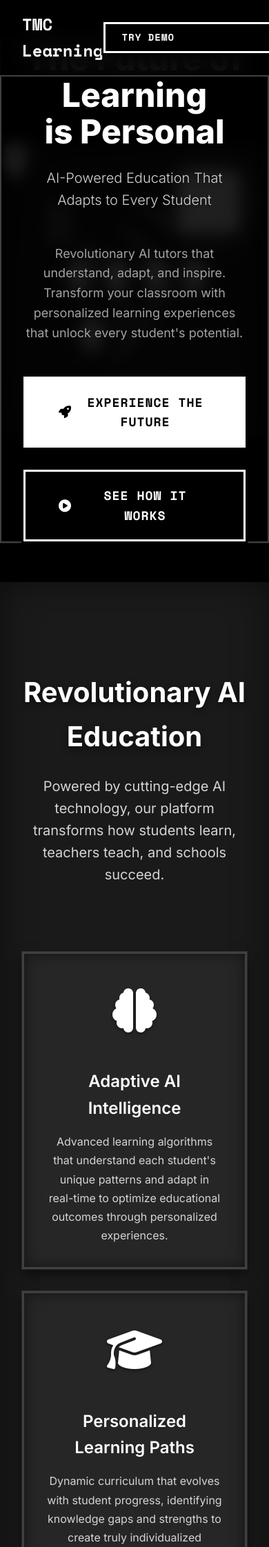
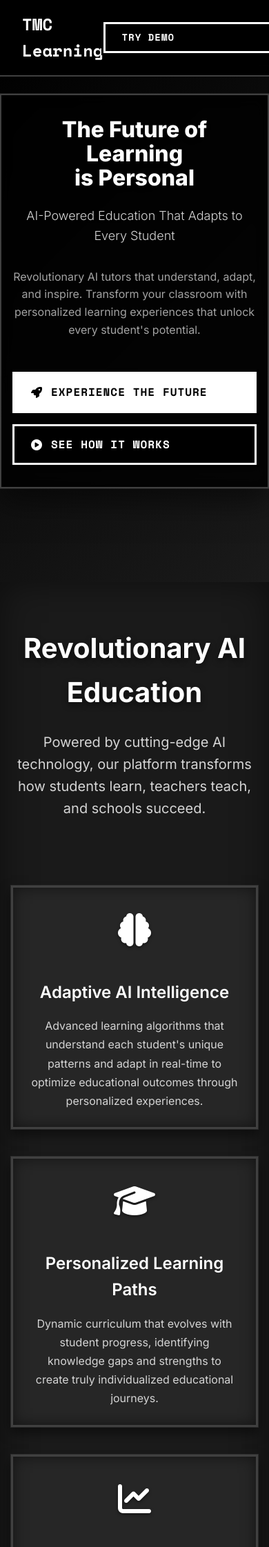
Before and after one commit to TomMcIver/AxonAI, a Flask app: page /main in a window 390 px wide. Shown: the top 2243 px of the page at 69% size. Run offline with Flask 3, Linux system fonts and the light colour scheme; some libraries are stand-ins or nearby versions.

Commit message:
Update landing page appearance and layout for better visuals and responsiveness
Remove classroom background animation from hero section, adjust gradient, change hero section background, update features grid to 6 columns, and implement responsive adjustments for various screen sizes.

Replit-Commit-Author: Agent
Replit-Commit-Session-Id: 102c8697-3209-408b-abe9-51b1171de276
Replit-Commit-Checkpoint-Type: full_checkpoint
Replit-Commit-Screenshot-Url: https://storage.googleapis.com/screenshot-production-us-central1/d2d6fef7-d0ce-47be-8996-e8ee0a9e2995/102c8697-3209-408b-abe9-51b1171de276/3gf8vVb

```diff
--- a/templates/landing.html
+++ b/templates/landing.html
@@ -44,85 +44,16 @@
             overflow-x: hidden;
         }
 
-        /* Hero Section with Classroom Animation */
+        /* Hero Section */
         .hero {
             min-height: 100vh;
             position: relative;
             display: flex;
             align-items: center;
             justify-content: center;
-            background: var(--black);
+            background: linear-gradient(135deg, var(--black) 0%, var(--gray-900) 100%);
             overflow: hidden;
         }
-
-        .classroom-scene {
-            position: absolute;
-            top: 0;
-            left: 0;
-            width: 100%;
-            height: 100%;
-            opacity: 0.6;
-            z-index: 1;
-        }
-
-        .classroom-bg {
-            position: absolute;
-            top: 50%;
-            left: 50%;
-            transform: translate(-50%, -50%);
-            width: 80%;
-            height: 60%;
-            background: linear-gradient(135deg, var(--gray-900) 0%, var(--gray-800) 100%);
-            border-radius: 0;
-            box-shadow:
-                0 0 0 2px var(--gray-700),
-                inset 0 0 50px var(--shadow-dark),
-                0 20px 40px var(--shadow-dark);
-        }
-
-        .teacher-figure {
-            position: absolute;
-            top: 20%;
-            left: 15%;
-            width: 40px;
-            height: 60px;
-            background: var(--gray-600);
-            border-radius: 0;
-            transition: all 2s ease;
-            box-shadow: 0 4px 8px var(--shadow-dark);
-        }
-
-        .student {
-            position: absolute;
-            width: 25px;
-            height: 35px;
-            background: var(--gray-700);
-            border-radius: 0;
-            transition: all 3s ease;
-            box-shadow: 0 2px 4px var(--shadow-dark);
-        }
-
-        .student.active {
-            background: var(--gray-200);
-            box-shadow:
-                0 0 20px var(--ai-glow),
-                0 2px 4px var(--shadow-dark);
-        }
-
-        .student:nth-child(3) { top: 40%; left: 25%; animation-delay: 1s; }
-        .student:nth-child(4) { top: 40%; left: 40%; animation-delay: 2s; }
-        .student:nth-child(5) { top: 40%; left: 55%; animation-delay: 3s; }
-        .student:nth-child(6) { top: 40%; left: 70%; animation-delay: 4s; }
-        .student:nth-child(7) { top: 60%; left: 30%; animation-delay: 5s; }
-        .student:nth-child(8) { top: 60%; left: 45%; animation-delay: 6s; }
-        .student:nth-child(9) { top: 60%; left: 60%; animation-delay: 7s; }
-
-        .laptop {
-            position: absolute;
-            bottom: -10px;
-            left: 50%;
-            transform: translateX(-50%);
-            width: 15px;
             height: 8px;
             background: var(--gray-600);
             border-radius: 0;
@@ -310,9 +241,21 @@
 
         .features-grid {
             display: grid;
-            grid-template-columns: repeat(auto-fit, minmax(280px, 1fr));
+            grid-template-columns: repeat(3, 1fr);
             gap: 2.5rem;
             margin-top: 4rem;
+        }
+
+        @media (max-width: 1024px) {
+            .features-grid {
+                grid-template-columns: repeat(2, 1fr);
+            }
+        }
+
+        @media (max-width: 640px) {
+            .features-grid {
+                grid-template-columns: 1fr;
+            }
         }
 
         .feature-card {
@@ -494,29 +437,93 @@
             transform: translateY(0);
         }
 
-        /* Responsive */
+        /* Responsive Design for All Devices */
         @media (max-width: 768px) {
-            .classroom-bg {
-                width: 95%;
-                height: 50%;
+            .hero-content {
+                padding: 2rem 1rem;
+            }
+
+            .hero h1 {
+                font-size: 2.5rem;
+            }
+
+            .hero-subtitle {
+                font-size: 1.25rem;
             }
 
             .cta-buttons {
                 flex-direction: column;
                 align-items: center;
+                gap: 1rem;
             }
 
             .btn {
                 min-width: 280px;
-            }
-
-            .features-grid {
-                grid-template-columns: 1fr;
-                gap: 2rem;
+                padding: 1rem 2rem;
+                font-size: 1rem;
             }
 
             .feature-card {
                 padding: 2rem;
+            }
+
+            .features {
+                padding: 4rem 1rem;
+            }
+
+            .stats-grid {
+                grid-template-columns: 1fr;
+            }
+        }
+
+        @media (max-width: 480px) {
+            .hero h1 {
+                font-size: 2rem;
+            }
+
+            .hero-subtitle {
+                font-size: 1.125rem;
+                margin-bottom: 2rem;
+            }
+
+            .hero-description {
+                font-size: 1rem;
+            }
+
+            .btn {
+                width: 100%;
+                padding: 0.875rem 1.5rem;
+            }
+
+            .feature-card {
+                padding: 1.5rem;
+            }
+
+            .feature-icon {
+                font-size: 3rem;
+            }
+        }
+
+        /* Tablet Optimization */
+        @media (min-width: 769px) and (max-width: 1024px) {
+            .hero-content {
+                max-width: 90%;
+            }
+
+            .features-container {
+                max-width: 90%;
+            }
+        }
+
+        /* Large Desktop */
+        @media (min-width: 1440px) {
+            .features-container {
+                max-width: 1400px;
+            }
+
+            .hero-content {
+                max-width: 1200px;
+                padding: 3rem;
             }
         }
     </style>
@@ -532,47 +539,8 @@
         </div>
     </nav>
 
-    <!-- Hero Section with Classroom Animation -->
+    <!-- Hero Section -->
     <section class="hero">
-        <div class="classroom-scene">
-            <div class="classroom-bg">
-                <div class="teacher-figure"></div>
-
-                <!-- Students with laptops -->
-                <div class="student">
-                    <div class="laptop"></div>
-                </div>
-                <div class="student">
-                    <div class="laptop"></div>
-                </div>
-                <div class="student">
-                    <div class="laptop"></div>
-                </div>
-                <div class="student">
-                    <div class="laptop"></div>
-                </div>
-                <div class="student">
-                    <div class="laptop"></div>
-                </div>
-                <div class="student">
-                    <div class="laptop"></div>
-                </div>
-                <div class="student">
-                    <div class="laptop"></div>
-                </div>
-
-                <!-- AI Brain -->
-                <div class="ai-brain"></div>
-
-                <!-- AI Connection Lines -->
-                <div class="ai-line" style="top: 25%; right: 25%; width: 100px; transform: rotate(30deg);"></div>
-                <div class="ai-line" style="top: 35%; right: 35%; width: 80px; transform: rotate(45deg);"></div>
-                <div class="ai-line" style="top: 45%; right: 45%; width: 120px; transform: rotate(60deg);"></div>
-                <div class="ai-line" style="top: 55%; right: 25%; width: 140px; transform: rotate(-30deg);"></div>
-                <div class="ai-line" style="top: 65%; right: 35%; width: 100px; transform: rotate(-45deg);"></div>
-            </div>
-        </div>
-
         <div class="hero-content">
             <h1>The Future of Learning<br>is Personal</h1>
             <p class="hero-subtitle">AI-Powered Education That Adapts to Every Student</p>
@@ -646,6 +614,28 @@
                     <p>
                         Unified platform that connects all aspects of modern education, from content
                         delivery to assessment, creating a cohesive learning ecosystem.
+                    </p>
+                </div>
+
+                <div class="feature-card scroll-reveal">
+                    <div class="feature-icon">
+                        <i class="fas fa-users"></i>
+                    </div>
+                    <h3>Collaborative Learning</h3>
+                    <p>
+                        Foster meaningful connections between students and teachers with real-time
+                        collaboration tools and shared learning experiences.
+                    </p>
+                </div>
+
+                <div class="feature-card scroll-reveal">
+                    <div class="feature-icon">
+                        <i class="fas fa-shield-alt"></i>
+                    </div>
+                    <h3>Secure & Private</h3>
+                    <p>
+                        Enterprise-grade security ensures student data protection while maintaining
+                        complete privacy and compliance with educational standards.
                     </p>
                 </div>
             </div>
```
